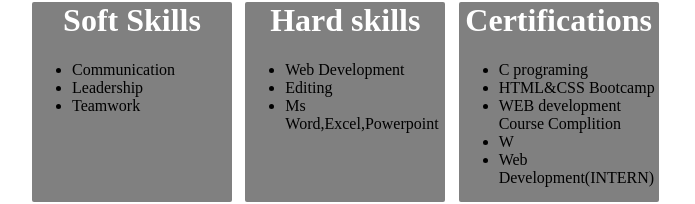
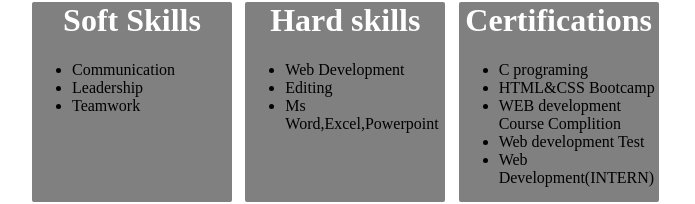
Before and after one commit to Pankajdas0025/Resume, a plain HTML site: page index.html in a window 1280 px wide. Shown: the part 617-821 px from the top of the page, without its empty margins (290-985 px from the left). Drawn offline with Linux system fonts and the light colour scheme.

Commit message:
Update index.html

```diff
--- a/index.html
+++ b/index.html
@@ -80,7 +80,7 @@
 				   <li>HTML&CSS Bootcamp</li>
 
 				    <li>WEB development Course Complition</li>
-					 <li>W</li>
+					 <li>Web development Test</li>
 				    <li>Web Development(INTERN)</li>
 				</ul></div>
 			</td>
```
